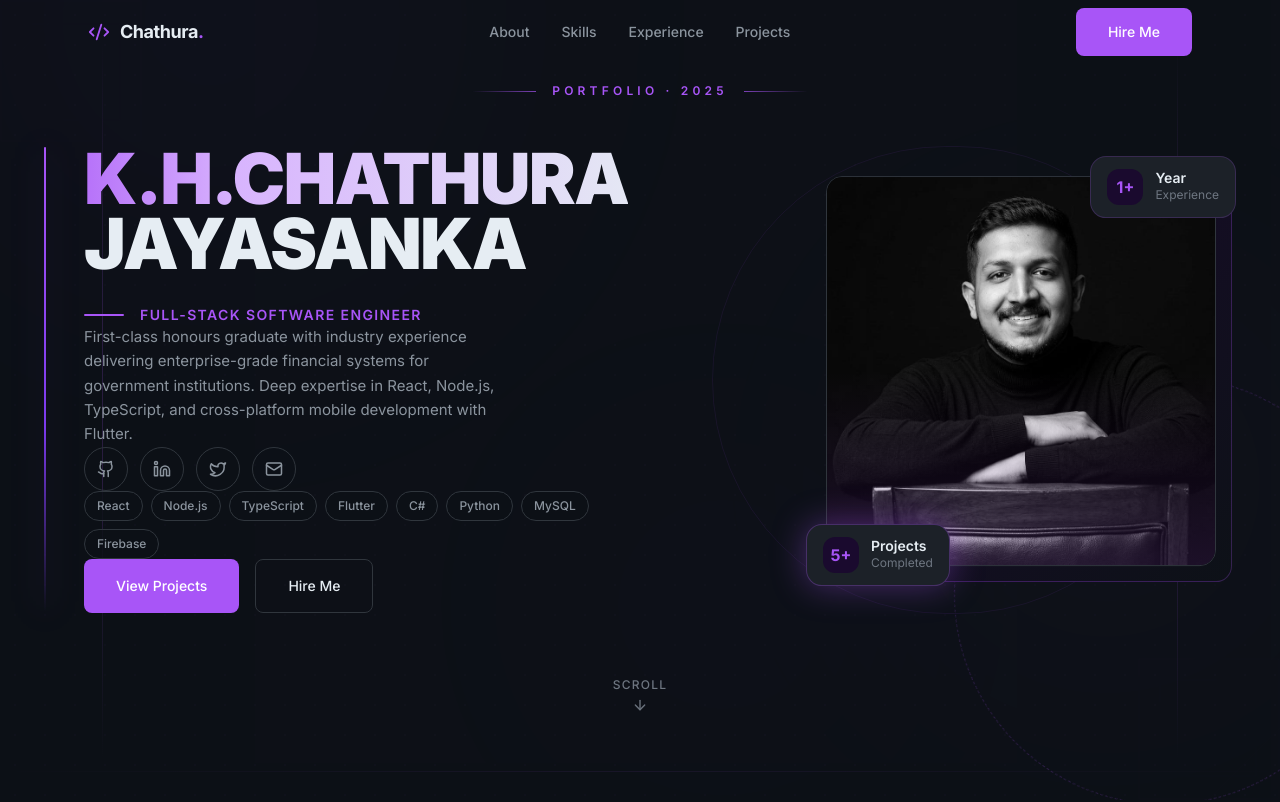
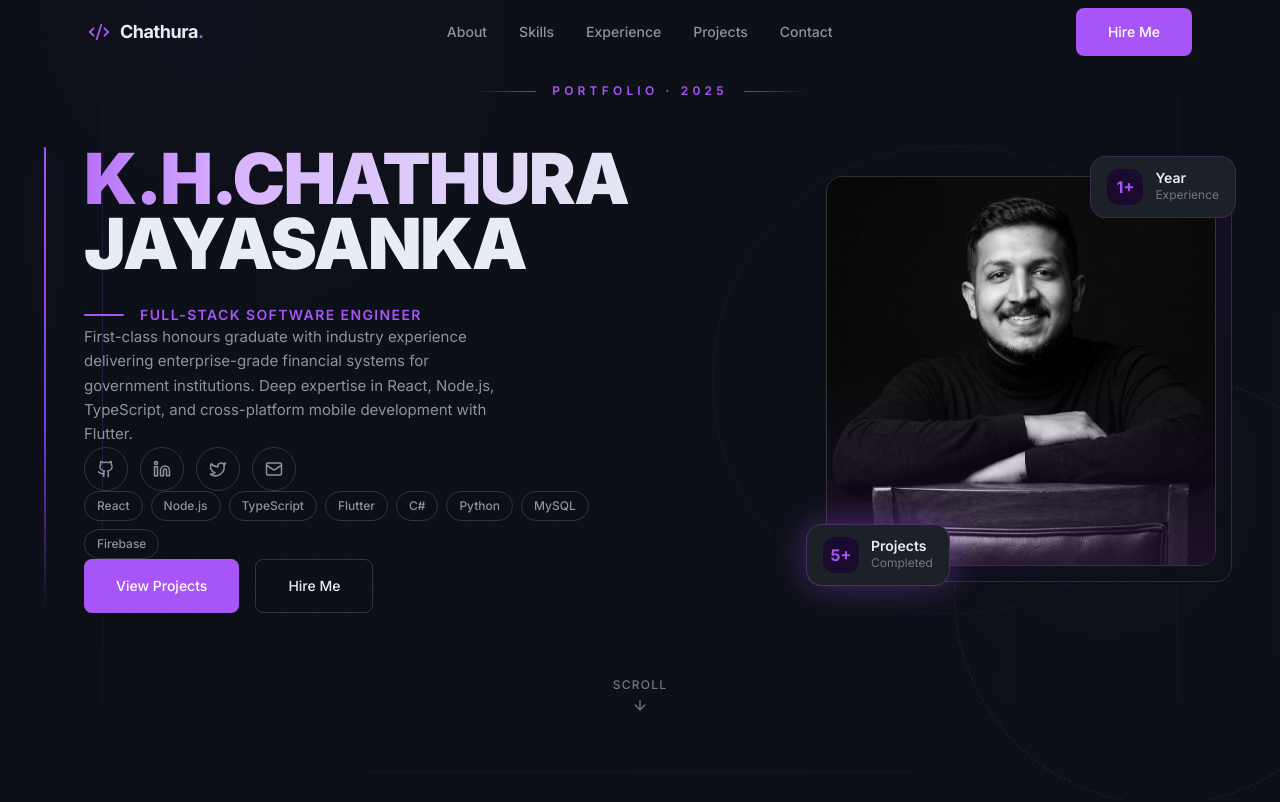
Before and after one commit to Chathura30/Portfolio, a React (Vite) app: page / in a window 1280 px wide. Shown: the top 802 px of the page. Built offline with nearby package versions, Linux system fonts and the light colour scheme.

Commit message:
Add Contact link to navbar navigation

```diff
--- a/src/components/Navbar.tsx
+++ b/src/components/Navbar.tsx
@@ -6,6 +6,7 @@ const navLinks = [
   { name: 'Skills',     href: '#skills' },
   { name: 'Experience', href: '#experience' },
   { name: 'Projects',   href: '#projects' },
+  { name: 'Contact',    href: '#contact' },
 ]
 
 export default function Navbar() {
```
